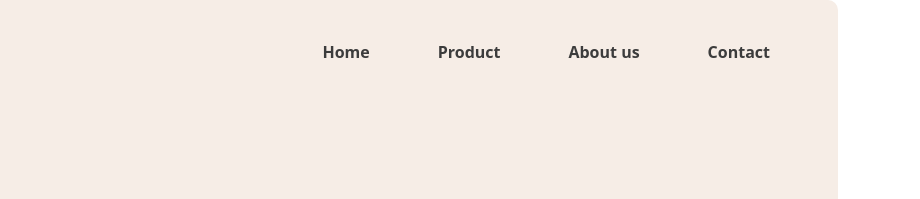
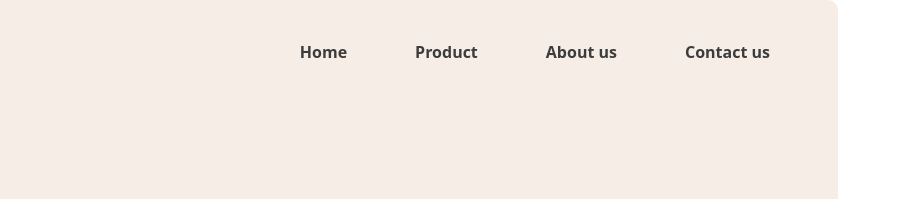
Before and after one commit to Rafee1100/Ecommerce-shoe, a plain HTML site: page index.html in a window 1280 px wide. Shown: the top 199 px of the page, 360-1280 px from the left. Drawn offline with nearby package versions, Linux system fonts and the light colour scheme.

Commit message:
one more

```diff
--- a/index.html
+++ b/index.html
@@ -5,20 +5,19 @@
   <meta charset="UTF-8">
   <meta name="viewport" content="width=device-width, initial-scale=1.0">
 
-  <!-- bootstrap css cdn -->
+
   <link href="https://cdn.jsdelivr.net/npm/bootstrap@5.0.0-beta1/dist/css/bootstrap.min.css" rel="stylesheet"
     integrity="sha384-giJF6kkoqNQ00vy+HMDP7azOuL0xtbfIcaT9wjKHr8RbDVddVHyTfAAsrekwKmP1" crossorigin="anonymous">
 
-  <!-- font awesome cdn -->
   <link rel="stylesheet" href="https://cdnjs.cloudflare.com/ajax/libs/font-awesome/5.15.1/css/all.min.css"
     integrity="sha512-+4zCK9k+qNFUR5X+cKL9EIR+ZOhtIloNl9GIKS57V1MyNsYpYcUrUeQc9vNfzsWfV28IaLL3i96P9sdNyeRssA=="
     crossorigin="anonymous" />
 
-  <!-- google fonts link -->
+
   <link rel="preconnect" href="https://fonts.gstatic.com">
   <link href="https://fonts.googleapis.com/css2?family=Bebas+Neue&family=Roboto&display=swap" rel="stylesheet">
 
-  <!-- css link  -->
+
   <link rel="stylesheet" href="style.css">
 
   <title>Home</title>
@@ -52,13 +51,13 @@
                 <a class="nav-link active px-md-4 p-sm-3  link-nav" aria-current="page" href="#">Home</a>
                 <a class="nav-link  px-md-4 p-sm-3    link-nav" href="#product">Product</a>
                 <a class="nav-link  px-md-4 p-sm-3  link-nav" href="#">About us</a>
-                <a class="nav-link   px-md-4 p-sm-3  link-nav" href="#contact">Contact</a>
+                <a class="nav-link   px-md-4 p-sm-3  link-nav" href="#contact">Contact us</a>
               </div>
             </div>
           </div>
         </nav>
       </section>
-      <!-- navbars ends -->
+
       <section class="container ">
         <div class="row d-flex  flex-sm-column-reverse flex-md-row align-items-center justify-content-center pt-5 ">
           <div class="col-md-7 mt-3 col-sm-12 pb-sm-5 ">
@@ -74,7 +73,7 @@
 
       </section>
     </header>
-    <!-- header ends -->
+
 
     <main>
       <!-- casual shoes section -->
@@ -129,7 +128,6 @@
 
       </section>
 
-      <!-- formal shoe section -->
 
       <section class="product">
         <h1 class="text-sm-center text-md-start pb-4 ms-md-3 shoe-type">FORMAL SHOES</h1>
@@ -181,7 +179,7 @@
         </div>
       </section>
 
-      <!-- provide section starts -->
+
       <section class="container bg-warnng">
         <div class="row d-flex align-items-center  justify-content-center flex-sm-column-reverse  flex-md-row p-5 ">
 
@@ -329,7 +327,7 @@
 
 
 
-  <!-- bootstrap js cdn -->
+
   <script src="https://cdn.jsdelivr.net/npm/bootstrap@5.0.0-beta1/dist/js/bootstrap.bundle.min.js"
     integrity="sha384-ygbV9kiqUc6oa4msXn9868pTtWMgiQaeYH7/t7LECLbyPA2x65Kgf80OJFdroafW"
     crossorigin="anonymous"></script>
```
Also changed, not shown: style.css (+2 -9 lines).
